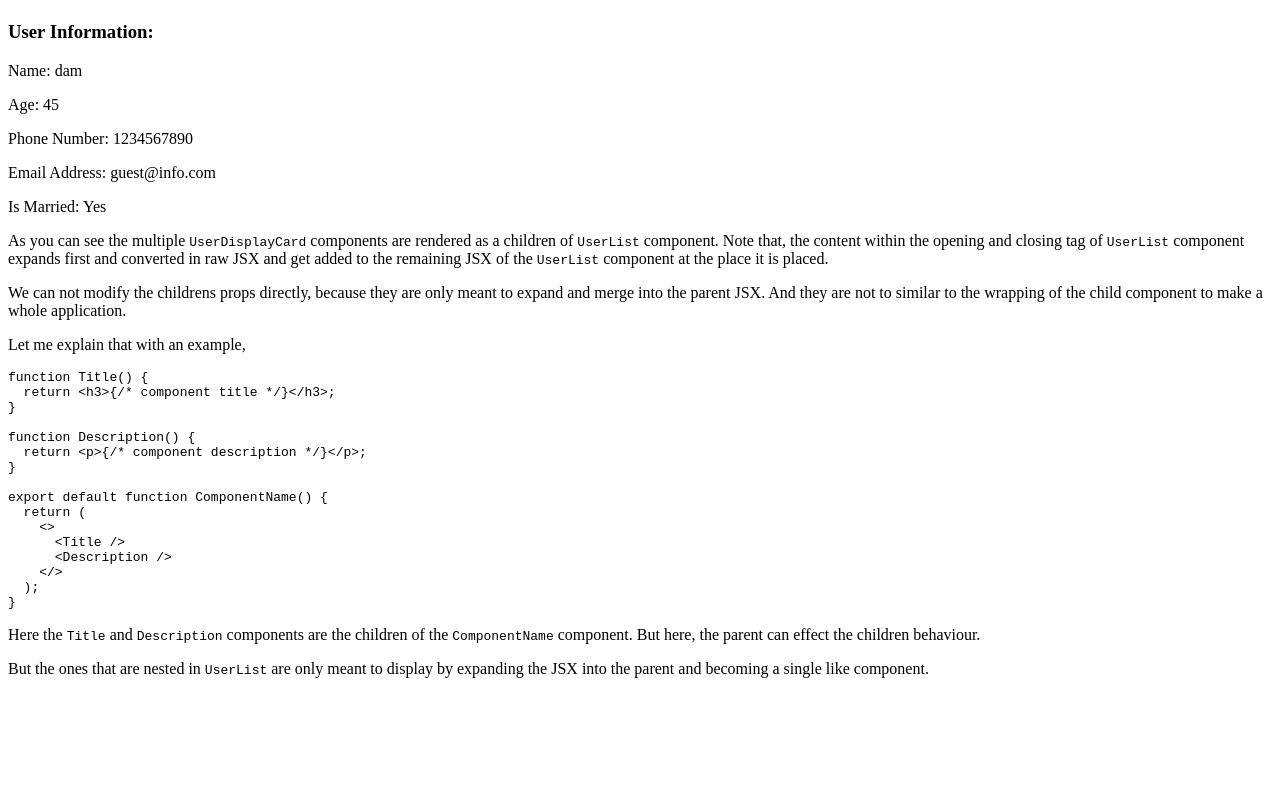
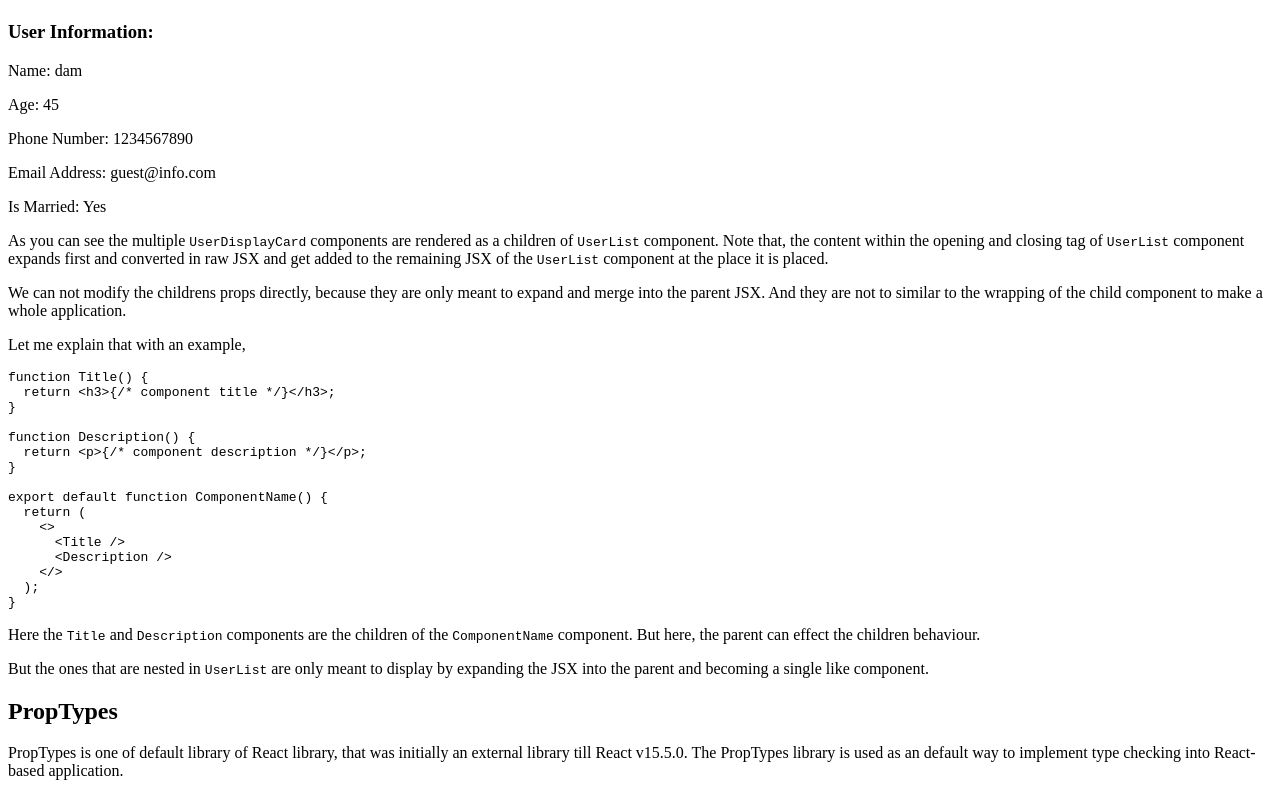
Before and after one commit to iamwatchdogs/Learning-React, a React (Vite) app: page / in a window 1280 px wide. Shown: the part 7918-8714 px from the top of the page. Before the commit the page ends 8612 px from the top, so only its background shows below. Built offline with nearby package versions, Linux system fonts and the light colour scheme.

Commit message:
Added base title and description

```diff
--- a/src/components/PropTypes.jsx
+++ b/src/components/PropTypes.jsx
@@ -1,3 +1,24 @@
+function Header() {
+  return <h2>PropTypes</h2>;
+}
+
+function Desciption() {
+  return (
+    <>
+      <p>
+        PropTypes is one of default library of React library, that was initially
+        an external library till React v15.5.0. The PropTypes library is used as
+        an default way to implement type checking into React-based application.
+      </p>
+    </>
+  );
+}
+
 export default function PropTypes() {
-	return <></>;
+  return (
+    <>
+      <Header />
+      <Desciption />
+    </>
+  );
 }
```
